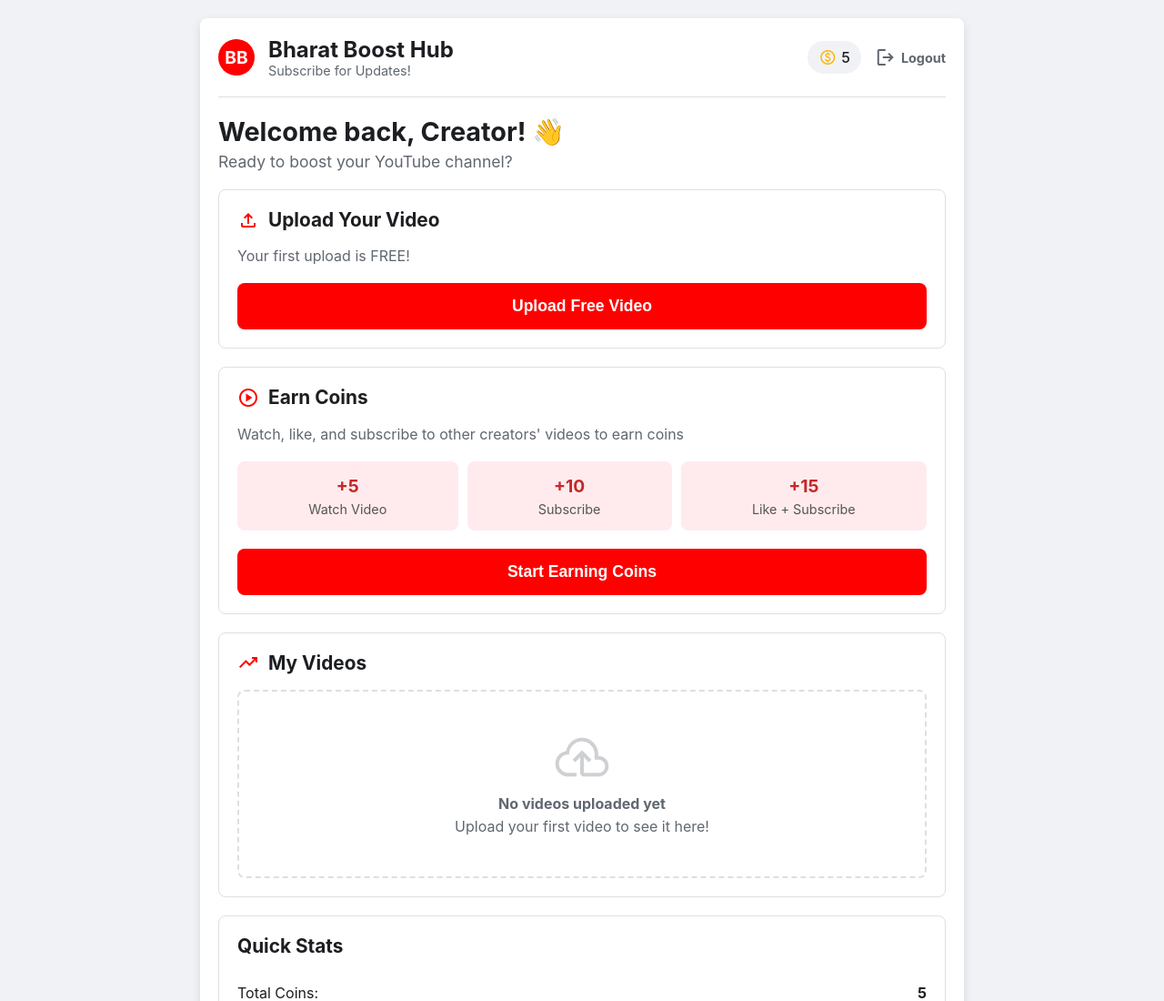
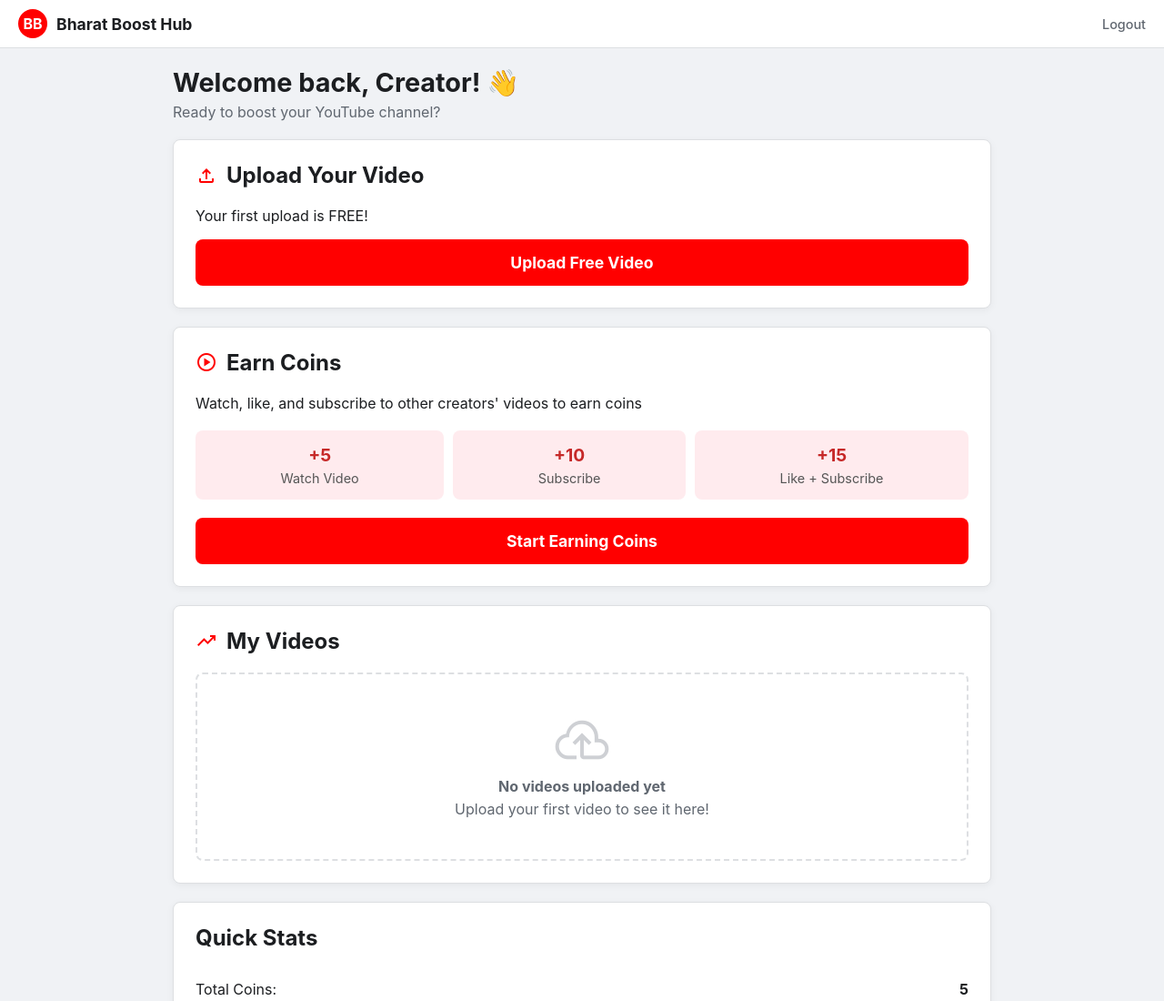
Before and after one commit to bharatboosthub/Bharatboosthub, a plain HTML site: page dashboard.html in a window 1280 px wide. Shown: the top 1100 px of the page at 91% size. Drawn offline with nearby package versions, Linux system fonts and the light colour scheme.

Commit message:
dashboard.html

```diff
--- a/dashboard.html
+++ b/dashboard.html
@@ -3,322 +3,91 @@
 <head>
     <meta charset="UTF-8">
     <meta name="viewport" content="width=device-width, initial-scale=1.0">
-    <title>Bharat Boost Hub</title>
-    <!-- Google Icons -->
+    <title>Bharat Boost Hub - Dashboard</title>
     <link rel="stylesheet" href="https://fonts.googleapis.com/css2?family=Material+Symbols+Outlined:opsz,wght,FILL,GRAD@20..48,100..700,0..1,-50..200" />
-
     <style>
-        /* --- General Styles --- */
         body {
             font-family: -apple-system, BlinkMacSystemFont, "Segoe UI", Roboto, "Helvetica Neue", Arial, sans-serif;
             background-color: #f0f2f5;
             margin: 0;
-            padding: 20px;
+            padding: 0;
             color: #1c1e21;
         }
-
-        .container {
-            max-width: 800px;
-            margin: 0 auto;
-            background-color: #ffffff;
-            padding: 20px;
-            border-radius: 8px;
-            box-shadow: 0 4px 12px rgba(0, 0, 0, 0.1);
-        }
-
-        /* --- Header --- */
-        header {
-            display: flex;
-            justify-content: space-between;
-            align-items: center;
-            border-bottom: 1px solid #dddfe2;
-            padding-bottom: 20px;
-            margin-bottom: 20px;
-        }
-
-        .logo {
-            display: flex;
-            align-items: center;
-        }
-
-        .logo .icon-placeholder {
-            width: 40px;
-            height: 40px;
+        .page-container { max-width: 900px; margin: 0 auto; padding: 20px; }
+        header { display: flex; justify-content: space-between; align-items: center; background-color: #ffffff; padding: 10px 20px; border-bottom: 1px solid #dddfe2; position: sticky; top: 0; z-index: 1000; }
+        .header-logo { display: flex; align-items: center; gap: 10px; }
+        .header-logo .icon-placeholder { width: 32px; height: 32px; background-color: #FF0000; color: white; display: flex; align-items: center; justify-content: center; border-radius: 50%; font-weight: bold; }
+        .header-logo .logo-text { font-weight: bold; font-size: 1.1em; }
+        .header-actions a { text-decoration: none; color: #606770; font-weight: 500; font-size: 0.9em; }
+        .card { background-color: #ffffff; border: 1px solid #dddfe2; border-radius: 8px; padding: 24px; margin-top: 20px; box-shadow: 0 2px 8px rgba(0, 0, 0, 0.05); }
+        .primary-button {
+            display: block;
             background-color: #FF0000;
             color: white;
-            display: flex;
-            align-items: center;
-            justify-content: center;
-            border-radius: 50%;
-            font-weight: bold;
-            font-size: 1.2em;
-            margin-right: 15px;
-        }
-
-        .logo-text h2 {
-            margin: 0;
-            font-size: 1.5em;
-            color: #1c1e21;
-        }
-
-        .logo-text p {
-            margin: 0;
-            color: #606770;
-            font-size: 0.9em;
-        }
-
-        .user-info {
-            display: flex;
-            align-items: center;
-            gap: 15px;
-        }
-
-        .coins {
-            display: flex;
-            align-items: center;
-            background-color: #f0f2f5;
-            padding: 8px 12px;
-            border-radius: 20px;
-            font-weight: 500;
-        }
-
-        .coins .material-symbols-outlined {
-            color: #ffb400;
-            margin-right: 5px;
-            font-size: 20px;
-        }
-
-        .logout {
-            text-decoration: none;
-            color: #606770;
-            font-weight: bold;
-            font-size: 0.9em;
-            display: flex;
-            align-items: center;
-            gap: 5px;
-        }
-
-        /* --- Main Content & Cards --- */
-        .welcome h1 {
-            margin: 0 0 5px 0;
-            font-size: 1.8em;
-        }
-
-        .welcome p {
-            margin: 0 0 20px 0;
-            color: #606770;
-            font-size: 1.1em;
-        }
-
-        .card {
-            background-color: #ffffff;
-            border: 1px solid #dddfe2;
-            border-radius: 8px;
-            padding: 20px;
-            margin-bottom: 20px;
-        }
-
-        .card h2 {
-            margin-top: 0;
-            display: flex;
-            align-items: center;
-            gap: 10px;
-            font-size: 1.3em;
-        }
-
-        .card h2 .material-symbols-outlined {
-            color: #FF0000;
-        }
-
-        button {
-            background-color: #FF0000;
-            color: white;
-            border: none;
             padding: 15px 20px;
-            width: 100%;
             border-radius: 8px;
             font-size: 1.1em;
             font-weight: bold;
             cursor: pointer;
             transition: background-color 0.3s;
+            text-decoration: none;
+            text-align: center;
+            box-sizing: border-box;
         }
-
-        button:hover {
-            background-color: #d60000;
-        }
-
-        /* --- Specific Section Styles --- */
-        .upload-section p, .earn-coins > p {
-            margin-bottom: 20px;
-            color: #606770;
-        }
-
-        .earn-coins .actions {
-            display: flex;
-            justify-content: space-between;
-            gap: 10px;
-            margin-bottom: 20px;
-        }
-
-        .earn-coins .action {
-            background-color: #ffebee;
-            padding: 15px;
-            border-radius: 8px;
-            text-align: center;
-            flex-grow: 1;
-        }
-
-        .earn-coins .action .points {
-            font-weight: bold;
-            font-size: 1.2em;
-            margin: 0;
-            color: #c62828;
-        }
-
-        .earn-coins .action .action-text {
-            margin: 5px 0 0 0;
-            color: #555;
-            font-size: 0.9em;
-        }
-
-        .my-videos .no-videos {
-            text-align: center;
-            padding: 40px 0;
-            border: 2px dashed #dddfe2;
-            border-radius: 8px;
-        }
-
-        .my-videos .no-videos .material-symbols-outlined {
-            font-size: 4em;
-            color: #ced0d4;
-        }
-
-        .my-videos .no-videos p {
-            color: #606770;
-            margin: 5px 0;
-        }
-
-        .quick-stats ul, .pro-tips ul {
-            list-style: none;
-            padding: 0;
-            margin: 0;
-        }
-
-        .quick-stats li {
-            display: flex;
-            justify-content: space-between;
-            padding: 12px 0;
-            border-bottom: 1px solid #f0f2f5;
-            font-size: 1em;
-        }
-
-        .quick-stats li:last-child {
-            border-bottom: none;
-        }
-
-        .quick-stats li span:last-child {
-            font-weight: bold;
-        }
-
-        .pro-tips li {
-            display: flex;
-            align-items: center;
-            gap: 10px;
-            padding: 10px 0;
-            color: #333;
-        }
-
-        .pro-tips li::before {
-            content: '•';
-            color: #FF0000;
-            font-weight: bold;
-            font-size: 1.2em;
-        }
-
-        /* Styles for Redirect Pages */
-        .page-placeholder {
-            text-align: center;
-            padding: 50px 20px;
-        }
-        .page-placeholder h1 {
-            color: #FF0000;
-        }
-        .page-placeholder .back-button {
-            margin-top: 20px;
-            width: auto;
-            padding: 10px 30px;
-            background-color: #6c757d;
-        }
-        .page-placeholder .back-button:hover {
-            background-color: #5a6268;
-        }
-
+        .primary-button:hover { background-color: #d60000; }
+        .welcome h1 { margin: 0 0 5px 0; font-size: 1.8em; }
+        .welcome p { margin: 0 0 20px 0; color: #606770; }
+        .card h2 { margin-top: 0; display: flex; align-items: center; gap: 10px; }
+        .card h2 .material-symbols-outlined { color: #FF0000; }
+        .earn-coins .actions { display: flex; justify-content: space-between; gap: 10px; margin: 20px 0; }
+        .earn-coins .action { background-color: #ffebee; padding: 15px; border-radius: 8px; text-align: center; flex-grow: 1; }
+        .earn-coins .action .points { font-weight: bold; font-size: 1.2em; margin: 0; color: #c62828; }
+        .earn-coins .action .action-text { margin: 5px 0 0 0; color: #555; font-size: 0.9em; }
+        .my-videos .no-videos { text-align: center; padding: 40px 0; border: 2px dashed #dddfe2; border-radius: 8px; }
+        .my-videos .no-videos .material-symbols-outlined { font-size: 4em; color: #ced0d4; }
+        .my-videos .no-videos p { color: #606770; margin: 5px 0; }
+        .quick-stats ul, .pro-tips ul { list-style: none; padding: 0; margin: 0; }
+        .quick-stats li { display: flex; justify-content: space-between; padding: 12px 0; border-bottom: 1px solid #f0f2f5; }
+        .quick-stats li:last-child { border-bottom: none; }
+        .quick-stats li span:last-child { font-weight: bold; }
+        .pro-tips li { display: flex; align-items: center; gap: 10px; padding: 10px 0; }
+        .pro-tips li::before { content: '•'; color: #FF0000; font-weight: bold; font-size: 1.2em; }
     </style>
 </head>
 <body>
-    <div id="app-container">
-        <!-- The content will be dynamically injected here by JavaScript -->
+
+    <header>
+        <div class="header-logo">
+            <div class="icon-placeholder">BB</div>
+            <span class="logo-text">Bharat Boost Hub</span>
         </div>
-
-    <script>
-        const appContainer = document.getElementById('app-container');
-
-        // --- HTML TEMPLATES ---
-
-        const dashboardTemplate = `
-            <div class="container">
-                <header>
-                    <div class="logo">
-                        <div class="icon-placeholder">BB</div>
-                        <div class="logo-text">
-                            <h2>Bharat Boost Hub</h2>
-                            <p>Subscribe for Updates!</p>
-                        </div>
-                    </div>
-                    <div class="user-info">
-                        <div class="coins">
-                            <span class="material-symbols-outlined">monetization_on</span>
-                            <span>5</span>
-                        </div>
-                        <a href="login.html" class="logout">
-                            <span class="material-symbols-outlined">logout</span>
-                            Logout
-                        </a>
+        <div class="header-actions">
+            <a href="login.html">Logout</a>
         </div>
     </header>
 
-                <main>
+    <div class="page-container">
         <section class="welcome">
             <h1>Welcome back, Creator! 👋</h1>
             <p>Ready to boost your YouTube channel?</p>
         </section>
-
         <section class="card upload-section">
             <h2><span class="material-symbols-outlined">upload</span> Upload Your Video</h2>
             <p>Your first upload is FREE!</p>
-                        <button onclick="showUploadPage()">Upload Free Video</button>
+            <!-- UPDATED LINK -->
+            <a href="upload.html" class="primary-button">Upload Free Video</a>
         </section>
-
         <section class="card earn-coins">
             <h2><span class="material-symbols-outlined">play_circle</span> Earn Coins</h2>
             <p>Watch, like, and subscribe to other creators' videos to earn coins</p>
             <div class="actions">
-                            <div class="action">
-                                <p class="points">+5</p>
-                                <p class="action-text">Watch Video</p>
+                <div class="action"><p class="points">+5</p><p class="action-text">Watch Video</p></div>
+                <div class="action"><p class="points">+10</p><p class="action-text">Subscribe</p></div>
+                <div class="action"><p class="points">+15</p><p class="action-text">Like + Subscribe</p></div>
             </div>
-                            <div class="action">
-                                <p class="points">+10</p>
-                                <p class="action-text">Subscribe</p>
-                            </div>
-                            <div class="action">
-                                <p class="points">+15</p>
-                                <p class="action-text">Like + Subscribe</p>
-                            </div>
-                        </div>
-                        <button onclick="showEarnPage()">Start Earning Coins</button>
+            <!-- UPDATED LINK -->
+            <a href="earn.html" class="primary-button">Start Earning Coins</a>
         </section>
-
         <section class="card my-videos">
             <h2><span class="material-symbols-outlined">trending_up</span> My Videos</h2>
             <div class="no-videos">
@@ -327,7 +96,6 @@
                 <p>Upload your first video to see it here!</p>
             </div>
         </section>
-
         <section class="card quick-stats">
             <h2>Quick Stats</h2>
             <ul>
@@ -337,7 +105,6 @@
                 <li><span>Free Uploads Left:</span><span>1</span></li>
             </ul>
         </section>
-
         <section class="card pro-tips">
             <h2><span class="material-symbols-outlined">emoji_objects</span> Pro Tips</h2>
             <ul>
@@ -347,46 +114,7 @@
                 <li>Consistent activity leads to better promotion</li>
             </ul>
         </section>
-                </main>
-            </div>`;
+    </div>
 
-        const uploadPageTemplate = `
-            <div class="container">
-                <div class="upload.html">
-                    <h1>Upload Your Video</h1>
-                    <p>This is where the video upload form and functionality would be.</p>
-                    <button class="back-button" onclick="showDashboard()">Back to Dashboard</button>
-                </div>
-            </div>`;
-
-        const earnPageTemplate = `
-             <div class="container">
-                <div class="earn.html">
-                    <h1>Watch Videos & Earn Coins</h1>
-                    <p>This section would display videos for the user to watch, like, and subscribe.</p>
-                    <button class="back-button" onclick="showDashboard()">Back to Dashboard</button>
-                </div>
-            </div>`;
-
-
-        // --- NAVIGATION FUNCTIONS ---
-
-        function showDashboard() {
-            appContainer.innerHTML = dashboardTemplate;
-        }
-
-        function showUploadPage() {
-            appContainer.innerHTML = uploadPageTemplate;
-        }
-
-        function showEarnPage() {
-            appContainer.innerHTML = earnPageTemplate;
-        }
-
-        // --- INITIAL LOAD ---
-        // Load the main dashboard when the script runs
-        showDashboard();
-
-    </script>
 </body>
 </html>
```
Lines whose indentation alone changed are shown as unchanged.
